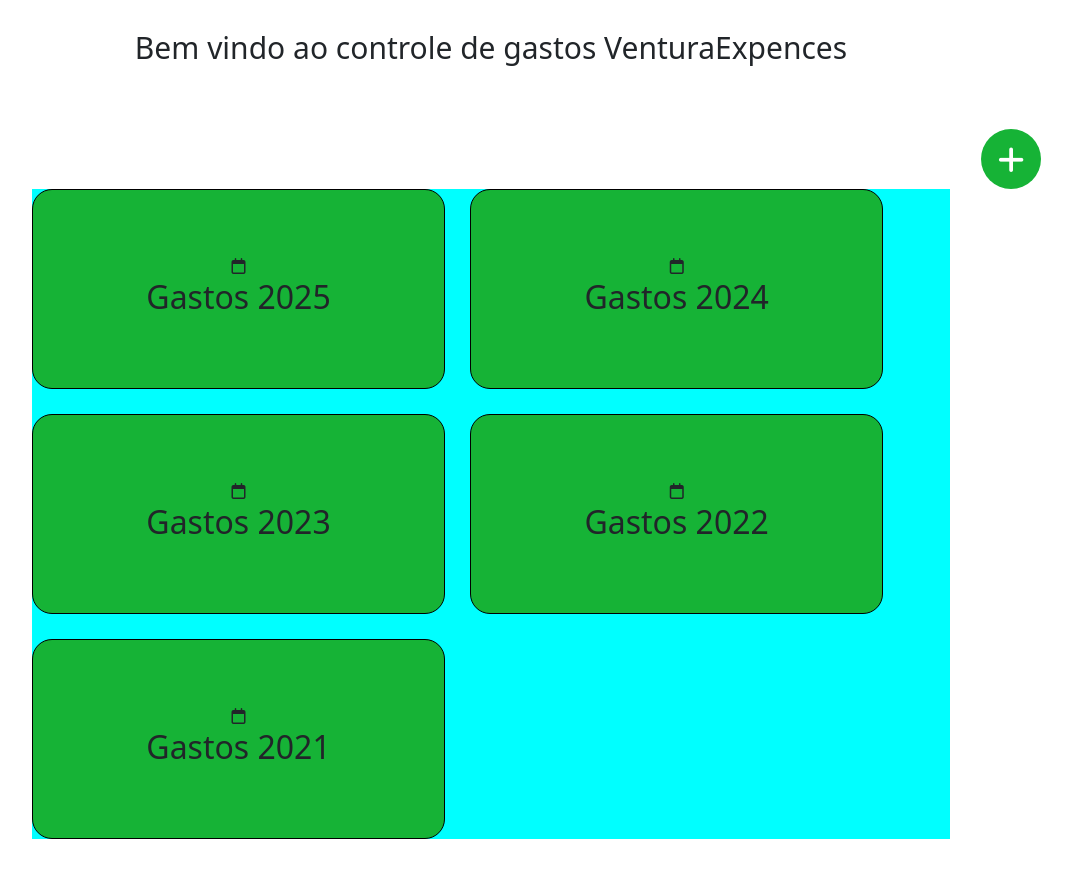
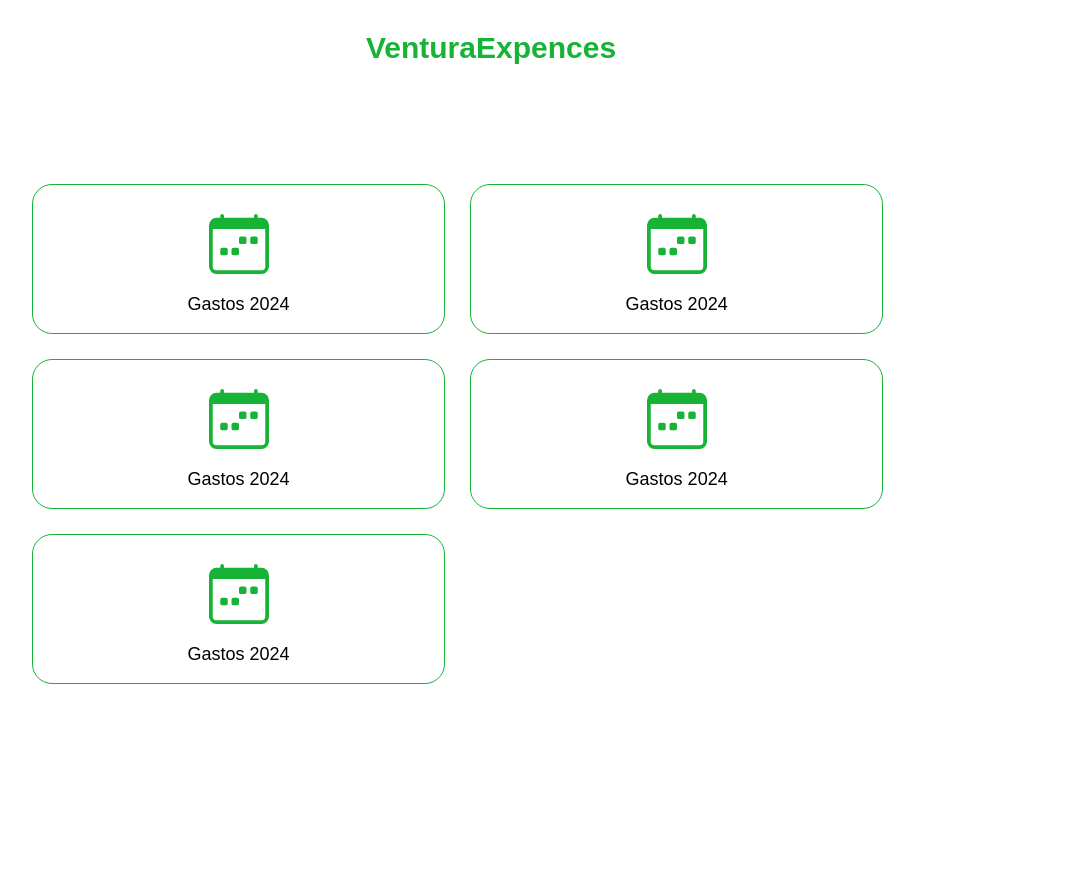
Before and after one commit to gabrielsventura05/controle-gastos, a plain HTML site: page anos/pagina-anos.html in a window 1280 px wide. Shown: the whole page, without its empty margins (149-1221 px from the left). After the commit the page ends 800 px from the top, so only its background shows below. Drawn offline with nearby package versions, Linux system fonts and the light colour scheme.

Commit message:
pagina de anos e meses concluidas

```diff
--- a/anos/pagina-anos.html
+++ b/anos/pagina-anos.html
@@ -14,60 +14,71 @@ href="https://cdnjs.cloudflare.com/ajax/libs/font-awesome/6.5.2/css/all.min.css"
     <div class="container">
 
             <div class="title">
-                <h1>Bem vindo ao controle de gastos VenturaExpences</h1>
-
+                <h1 class="text-center">VenturaExpences</h1>
             </div>
 
-            <div class="container-button">
 
-                <button class="btn-add ">
-                    <i class="fa-solid fa-plus"></i>
-
-                </button>
-
-            </div>
     <div class="container-list">
 
     <div class="list-years">
-        <div class="card-year">
+
+
+     <a href="../expences/Expences2024.html" class="card-year">
             <div class="icone">
-                <i class="fa-regular fa-calendar"></i>
+            <svg class="svg"  xmlns="http://www.w3.org/2000/svg" width="60" height="60" fill="currentColor" class="bi bi-calendar-week" viewBox="0 0 16 16">
+            <path d="M11 6.5a.5.5 0 0 1 .5-.5h1a.5.5 0 0 1 .5.5v1a.5.5 0 0 1-.5.5h-1a.5.5 0 0 1-.5-.5zm-3 0a.5.5 0 0 1 .5-.5h1a.5.5 0 0 1 .5.5v1a.5.5 0 0 1-.5.5h-1a.5.5 0 0 1-.5-.5zm-5 3a.5.5 0 0 1 .5-.5h1a.5.5 0 0 1 .5.5v1a.5.5 0 0 1-.5.5h-1a.5.5 0 0 1-.5-.5zm3 0a.5.5 0 0 1 .5-.5h1a.5.5 0 0 1 .5.5v1a.5.5 0 0 1-.5.5h-1a.5.5 0 0 1-.5-.5z"/>
+            <path d="M3.5 0a.5.5 0 0 1 .5.5V1h8V.5a.5.5 0 0 1 1 0V1h1a2 2 0 0 1 2 2v11a2 2 0 0 1-2 2H2a2 2 0 0 1-2-2V3a2 2 0 0 1 2-2h1V.5a.5.5 0 0 1 .5-.5M1 4v10a1 1 0 0 0 1 1h12a1 1 0 0 0 1-1V4z"/>
+            </svg>
 
             </div>
-            <h2>Gastos 2025</h2>
-        </div>
-        <div class="card-year">
-                <div class="icone">
-                    <i class="fa-regular fa-calendar"></i>
-                </div>
+            <h2>Gastos 2024</h2>
+    </a>
 
-                <h2>Gastos 2024</h2>
+
+        <a href="Expences2024" class="card-year">
+            <div class="icone">
+            <svg class="svg"  xmlns="http://www.w3.org/2000/svg" width="60" height="60" fill="currentColor" class="bi bi-calendar-week" viewBox="0 0 16 16">
+            <path d="M11 6.5a.5.5 0 0 1 .5-.5h1a.5.5 0 0 1 .5.5v1a.5.5 0 0 1-.5.5h-1a.5.5 0 0 1-.5-.5zm-3 0a.5.5 0 0 1 .5-.5h1a.5.5 0 0 1 .5.5v1a.5.5 0 0 1-.5.5h-1a.5.5 0 0 1-.5-.5zm-5 3a.5.5 0 0 1 .5-.5h1a.5.5 0 0 1 .5.5v1a.5.5 0 0 1-.5.5h-1a.5.5 0 0 1-.5-.5zm3 0a.5.5 0 0 1 .5-.5h1a.5.5 0 0 1 .5.5v1a.5.5 0 0 1-.5.5h-1a.5.5 0 0 1-.5-.5z"/>
+            <path d="M3.5 0a.5.5 0 0 1 .5.5V1h8V.5a.5.5 0 0 1 1 0V1h1a2 2 0 0 1 2 2v11a2 2 0 0 1-2 2H2a2 2 0 0 1-2-2V3a2 2 0 0 1 2-2h1V.5a.5.5 0 0 1 .5-.5M1 4v10a1 1 0 0 0 1 1h12a1 1 0 0 0 1-1V4z"/>
+            </svg>
+
             </div>
+            <h2>Gastos 2024</h2>
+     </a>
 
-             <div class="card-year">
-                <div class="icone">
-                    <i class="fa-regular fa-calendar"></i>
-                </div>
+        <a href="Expences2024" class="card-year">
+            <div class="icone">
+            <svg class="svg"  xmlns="http://www.w3.org/2000/svg" width="60" height="60" fill="currentColor" class="bi bi-calendar-week" viewBox="0 0 16 16">
+            <path d="M11 6.5a.5.5 0 0 1 .5-.5h1a.5.5 0 0 1 .5.5v1a.5.5 0 0 1-.5.5h-1a.5.5 0 0 1-.5-.5zm-3 0a.5.5 0 0 1 .5-.5h1a.5.5 0 0 1 .5.5v1a.5.5 0 0 1-.5.5h-1a.5.5 0 0 1-.5-.5zm-5 3a.5.5 0 0 1 .5-.5h1a.5.5 0 0 1 .5.5v1a.5.5 0 0 1-.5.5h-1a.5.5 0 0 1-.5-.5zm3 0a.5.5 0 0 1 .5-.5h1a.5.5 0 0 1 .5.5v1a.5.5 0 0 1-.5.5h-1a.5.5 0 0 1-.5-.5z"/>
+            <path d="M3.5 0a.5.5 0 0 1 .5.5V1h8V.5a.5.5 0 0 1 1 0V1h1a2 2 0 0 1 2 2v11a2 2 0 0 1-2 2H2a2 2 0 0 1-2-2V3a2 2 0 0 1 2-2h1V.5a.5.5 0 0 1 .5-.5M1 4v10a1 1 0 0 0 1 1h12a1 1 0 0 0 1-1V4z"/>
+            </svg>
 
-                <h2>Gastos 2023</h2>
             </div>
-            <div class="card-year">
-                <div class="icone">
-                    <i class="fa-regular fa-calendar"></i>
-                </div>
+            <h2>Gastos 2024</h2>
+        </a>
+            <a href="Expences2024" class="card-year">
+            <div class="icone">
+            <svg class="svg"  xmlns="http://www.w3.org/2000/svg" width="60" height="60" fill="currentColor" class="bi bi-calendar-week" viewBox="0 0 16 16">
+            <path d="M11 6.5a.5.5 0 0 1 .5-.5h1a.5.5 0 0 1 .5.5v1a.5.5 0 0 1-.5.5h-1a.5.5 0 0 1-.5-.5zm-3 0a.5.5 0 0 1 .5-.5h1a.5.5 0 0 1 .5.5v1a.5.5 0 0 1-.5.5h-1a.5.5 0 0 1-.5-.5zm-5 3a.5.5 0 0 1 .5-.5h1a.5.5 0 0 1 .5.5v1a.5.5 0 0 1-.5.5h-1a.5.5 0 0 1-.5-.5zm3 0a.5.5 0 0 1 .5-.5h1a.5.5 0 0 1 .5.5v1a.5.5 0 0 1-.5.5h-1a.5.5 0 0 1-.5-.5z"/>
+            <path d="M3.5 0a.5.5 0 0 1 .5.5V1h8V.5a.5.5 0 0 1 1 0V1h1a2 2 0 0 1 2 2v11a2 2 0 0 1-2 2H2a2 2 0 0 1-2-2V3a2 2 0 0 1 2-2h1V.5a.5.5 0 0 1 .5-.5M1 4v10a1 1 0 0 0 1 1h12a1 1 0 0 0 1-1V4z"/>
+            </svg>
 
-                <h2>Gastos 2022</h2>
             </div>
+            <h2>Gastos 2024</h2>
+         </a>
 
-            <div class="card-year">
-                <div class="icone">
-                    <i class="fa-regular fa-calendar"></i>
-                </div>
+        <a href="Expences2024" class="card-year">
+            <div class="icone">
+            <svg class="svg"  xmlns="http://www.w3.org/2000/svg" width="60" height="60" fill="currentColor" class="bi bi-calendar-week" viewBox="0 0 16 16">
+            <path d="M11 6.5a.5.5 0 0 1 .5-.5h1a.5.5 0 0 1 .5.5v1a.5.5 0 0 1-.5.5h-1a.5.5 0 0 1-.5-.5zm-3 0a.5.5 0 0 1 .5-.5h1a.5.5 0 0 1 .5.5v1a.5.5 0 0 1-.5.5h-1a.5.5 0 0 1-.5-.5zm-5 3a.5.5 0 0 1 .5-.5h1a.5.5 0 0 1 .5.5v1a.5.5 0 0 1-.5.5h-1a.5.5 0 0 1-.5-.5zm3 0a.5.5 0 0 1 .5-.5h1a.5.5 0 0 1 .5.5v1a.5.5 0 0 1-.5.5h-1a.5.5 0 0 1-.5-.5z"/>
+            <path d="M3.5 0a.5.5 0 0 1 .5.5V1h8V.5a.5.5 0 0 1 1 0V1h1a2 2 0 0 1 2 2v11a2 2 0 0 1-2 2H2a2 2 0 0 1-2-2V3a2 2 0 0 1 2-2h1V.5a.5.5 0 0 1 .5-.5M1 4v10a1 1 0 0 0 1 1h12a1 1 0 0 0 1-1V4z"/>
+            </svg>
 
-                <h2>Gastos 2021</h2>
             </div>
+            <h2>Gastos 2024</h2>
+            </a>
     </div>
-</div>
-    </div>
+  </div>
+ </div>
 </body>
 </html>
--- a/css/anos.css
+++ b/css/anos.css
@@ -1,15 +1,26 @@
 *{
     margin:0;
     padding:0;
+    box-sizing:border-box;
+    font-family:Arial, Helvetica, sans-serif;
+}
 
-}
+
 
 .container {
 
     padding: 30px 20px;
 
+
+
 }
 
+
+.container > .title > h1 {
+
+    color:#16b336;
+    font-weight: bolder;
+}
 
 
 .title {
@@ -45,10 +56,6 @@ margin-top: 5%;
 
 }
 
-.container-list {
-
-
-}
 
 .list-years {
 
@@ -58,22 +65,56 @@ margin-top: 5%;
     justify-content: flex-start;
     gap: 25px;
     margin: 0 auto;
-    background-color: aqua;
+
     padding-right: 0;
     max-width: 918px;
 
 }
 
+.container-list {
+
+    margin-top: 10%;
+}
+
 .card-year {
-background-color: #16b336;
+
       width:45%;
-    height:200px;
-    border: 1px solid black;
+    height:150px;
+    border: 1px solid  #16b336;
     border-radius: 20px;
     display: flex;
-    flex-direction: column;
+
     justify-content: center;
+      flex-direction: column;
     align-items: center;
+    font-size: 22px;
 
 
 }
+
+.card-year {
+
+
+color: black;
+    text-decoration: none;
+    display: flex;
+    justify-content: center;
+    flex-direction: column;
+    align-items: center;
+
+}
+
+.card-year > .icone{
+    border-radius: 15%;
+
+
+    padding: 20px;
+    color: #16b336;
+}
+
+
+
+.card-year > h2 {
+
+    font-size: 18px;
+}
--- a/css/login.css
+++ b/css/login.css
@@ -163,7 +163,7 @@ form > .forgot {
 
     position:absolute;
 
-    left:0;
+    right:0;
 
     top:50%;
 
```
Also changed, not shown: css/gastos.css (+12 -7 lines), expences/Expences2024.html (renamed from index.html, +17 -13 lines), months/marco.html (+2 -2 lines), img/calendario.png (added), paginas dos anos.png (added).
